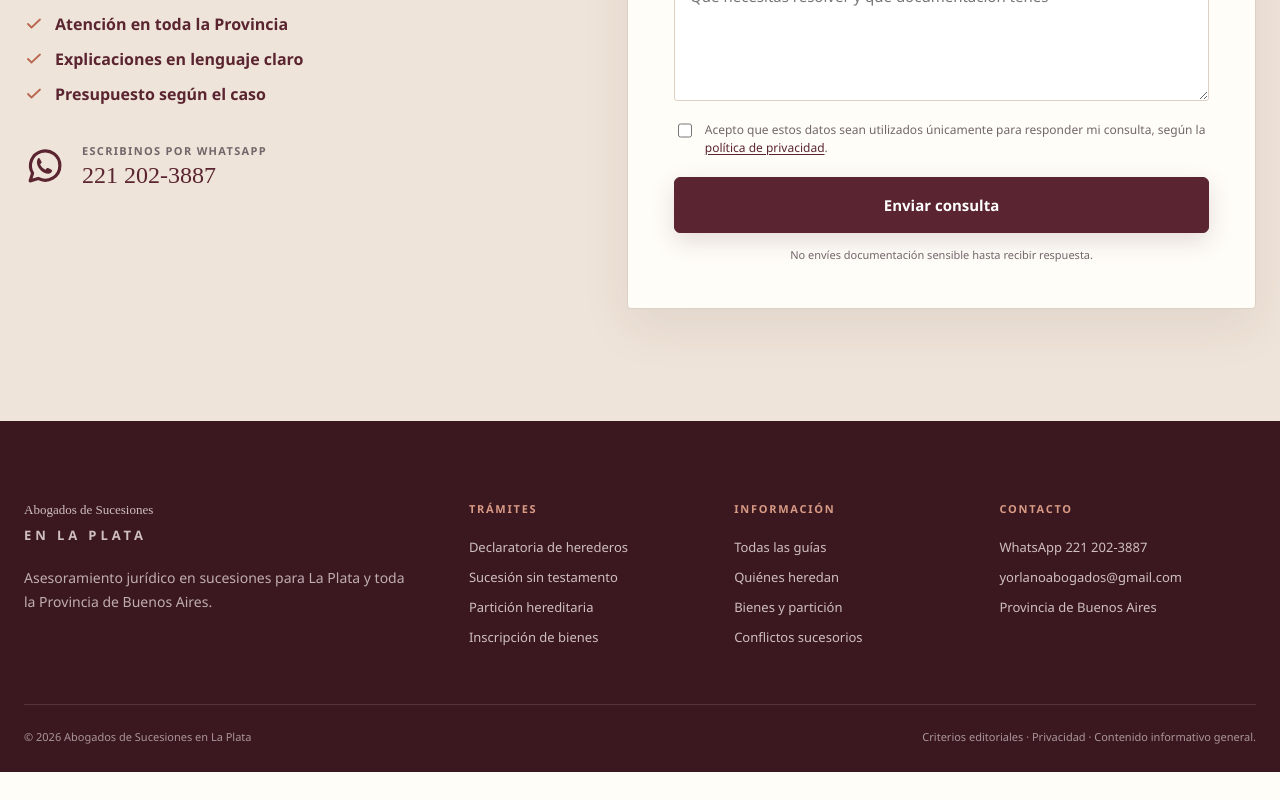
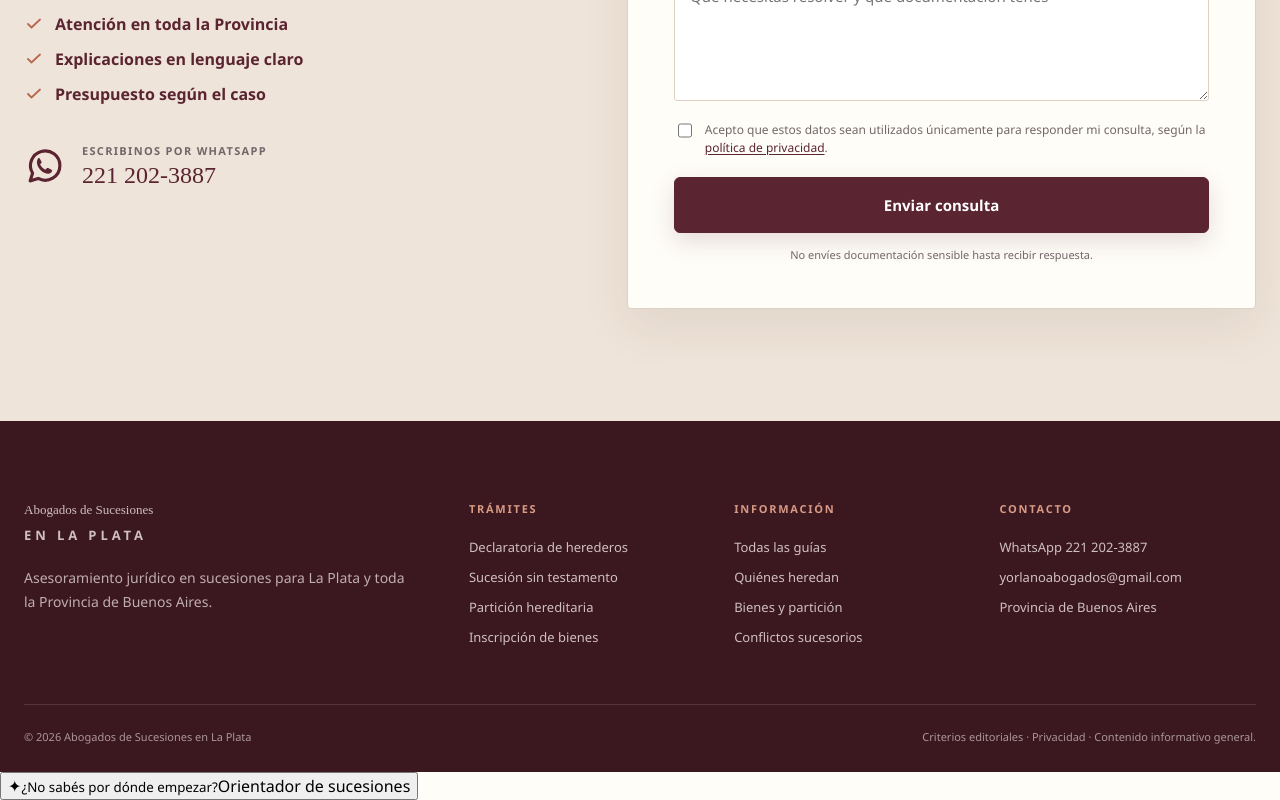
Before and after one commit to facuyorlano/sucesioneslaplata, a Next.js app: page / in a window 1280 px wide. Shown: the part 5781-6581 px from the top of the page. Before the commit the page ends 6553 px from the top, so only its background shows below. Built offline with nearby package versions, Linux system fonts and the light colour scheme.

Commit message:
Integrate succession orienter globally

```diff
--- a/app/layout.tsx
+++ b/app/layout.tsx
@@ -1,6 +1,7 @@
 import type { Metadata, Viewport } from "next";
 import "./globals.css";
 import { SITE } from "@/lib/site";
+import { SuccessionAssistant } from "@/components/succession-assistant";
 
 export const metadata: Metadata = {
   metadataBase: new URL(SITE.url),
@@ -64,7 +65,10 @@
 export default function RootLayout({ children }: Readonly<{ children: React.ReactNode }>) {
   return (
     <html lang="es-AR">
-      <body>{children}</body>
+      <body>
+        {children}
+        <SuccessionAssistant />
+      </body>
     </html>
   );
 }
```
